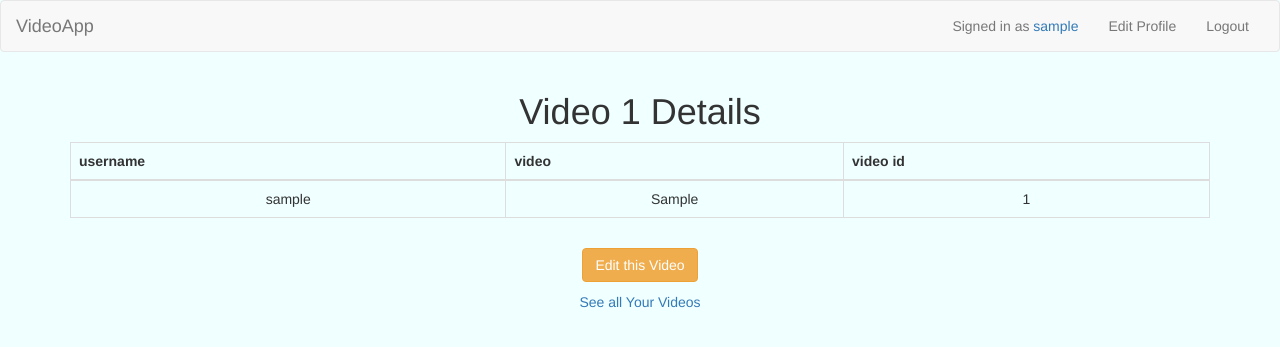
After one commit to v-lai/video_crud_app, a Flask app: page /profile/1/videos/1 in a window 1280 px wide. The commit adds this page. Shown: the top 347 px of the page. Run offline with Flask 2, Linux system fonts and the light colour scheme; the visitor is signed in with stand-in values (Sample User, id 1); tables that the repository leaves empty hold one stand-in row (values such as "Sample post"); some libraries are stand-ins or nearby versions.

Commit message:
add edit video functionality - deleting both profile and video still issues

```diff
--- a/app.py
+++ b/app.py
@@ -192,5 +192,51 @@ def v_new(id):
     return render_template('/videos/new.html', id=check_user.id, users=User.query.all(), form=vform)
 
 
+@app.route('/profile/<int:id>/videos/<int:vid>', methods=["GET", "PATCH", "DELETE"])
+def v_show(id, vid):
+    if 'username' not in session:
+        return redirect(url_for('login'))
+    user = User.query.filter_by(username=session['username']).first_or_404()
+    if user is None:
+        return redirect(url_for('login'))
+
+    check_user = User.query.filter_by(id=id).first_or_404()
+    check_video = Video.query.filter_by(id=vid).first_or_404()
+    if request.method == b"PATCH":
+        check_video.video = request.form['video']
+        db.session.add(check_video)
+        db.session.commit()
+        flash("Video edited!")
+        return redirect(url_for('v_index', id=check_user.id, users=User.query.all(), videos=check_user.videos))
+
+    if request.method == b"DELETE":
+        db.session.delete(check_video)
+        db.session.commit()
+        flash("Video deleted!")
+        return redirect(url_for('v_index', id=check_user.id, users=User.query.all(), videos=check_user.videos))
+
+    return render_template('/videos/show.html', id=check_user.id, users=User.query.all(), video=check_video, vid=vid)
+
+
+@app.route('/profile/<int:id>/videos/<int:vid>/edit', methods=['GET', 'POST'])
+def v_edit(id, vid):
+    if 'username' not in session:
+        return redirect(url_for('login'))
+    user = User.query.filter_by(username=session['username']).first_or_404()
+    if user is None:
+        return redirect(url_for('login'))
+
+    check_user = User.query.filter_by(id=id).first_or_404()
+    check_video = Video.query.filter_by(id=vid).first_or_404()
+
+    vform = VideoForm(obj=check_video)
+    vform.populate_obj(check_video)
+    if request.method == 'POST' and vform.validate():
+        db.session.add(check_video)
+        db.session.commit()
+        flash("Edited video!")
+        return redirect(url_for('v_index', id=check_user.id, users=User.query.all(), videos=check_user.videos))
+    return render_template('/videos/edit.html', id=check_user.id, users=User.query.all(), user=check_user, video=check_video, form=vform)
+
 if __name__ == '__main__':
     app.run(port=3000, debug=True)
--- /dev/null
+++ b/templates/videos/show.html
@@ -0,0 +1,31 @@
+{% extends './base.html' %}
+{% block title %}
+    Video App Show Video {{ video.id }} Details
+{% endblock %}
+
+{% block content %}
+<h1>Video {{ video.id }} Details</h1>
+<div class="table-responsive">
+    <table class="table table-bordered">
+        <thead>
+            <th>username</th>
+            <th>video</th>
+            <th>video id</th>
+        </thead>
+        <tbody>
+            <tr>
+                <td>{{ video.user.username }}</td>
+                <td>{{ video.video }}</td>
+                <td>{{ video.id }}</td>
+            </tr>
+        </tbody>
+    </table>
+</div>
+<p></p>
+<p>
+    <a class="btn btn-warning" href="{{url_for('v_edit', id=id, vid=video.id)}}">Edit this Video</a>
+</p>
+<p>
+    <a href="{{url_for('v_index', id=id)}}">See all Your Videos</a>
+</p>
+{% endblock %}
```
Also changed, not shown: templates/videos/edit.html (added, +36 -0 lines), templates/videos/index.html (+4 -3 lines).
